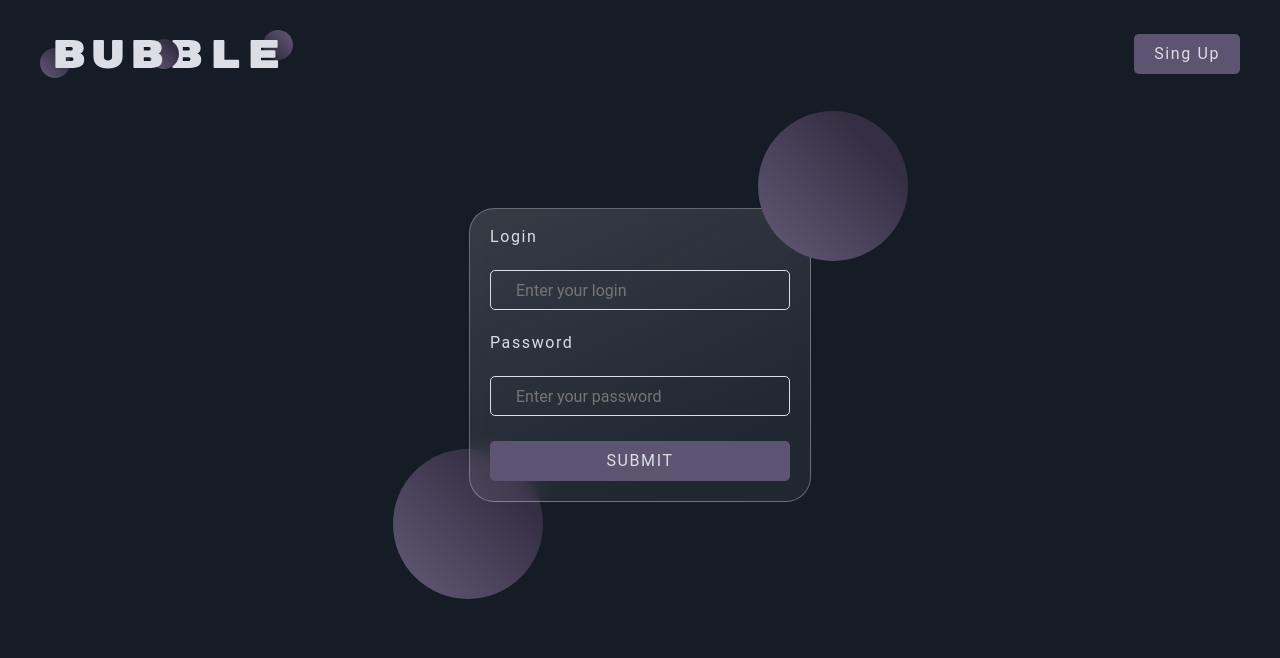
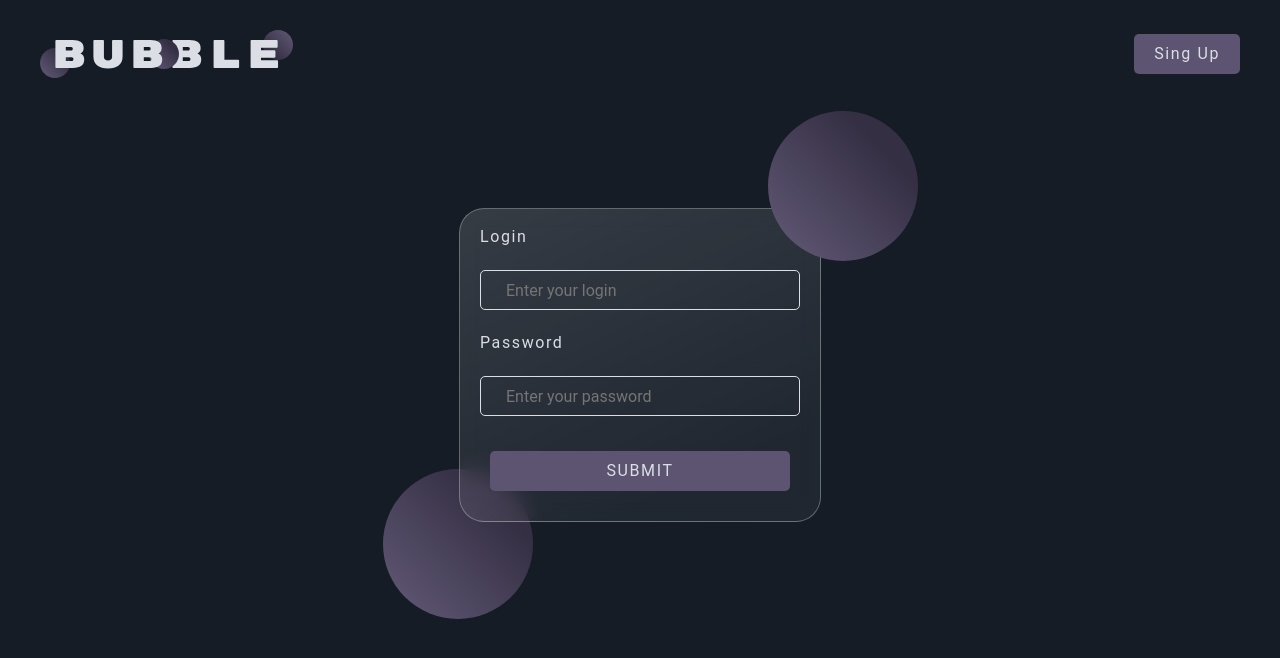
Before and after one commit to shapikso/Movies_React, a React (Create React App) app: page / in a window 1280 px wide. Shown: the top 658 px of the page. Built offline with nearby package versions, Linux system fonts and the light colour scheme.

Commit message:
Added button wrapper to SingIn

```diff
--- a/src/components/SingIn/SingIn.js
+++ b/src/components/SingIn/SingIn.js
@@ -8,6 +8,7 @@ import {URL_SIGN_IN} from '../../constants/api';
 import '../SingIn/SingIn.scss';
 import {isValidLogin, isValidPassword} from '../../helpers/validation';
 import {StFormSignIn} from "./styled";
+import {StButtonWrapper} from "../SingUp/styled";
 
 const SingIn = () => {
     const navigate = useNavigate();
@@ -69,7 +70,9 @@ const SingIn = () => {
                     onBlur={handleChangePasswordInput}
                     error={state.error.password}
                 />
-                <Button type="submit" contentKey="SUBMIT" isLoading={state.isLoading} width={'300px'}/>
+                <StButtonWrapper>
+                    <Button type="submit" contentKey="SUBMIT" isLoading={state.isLoading} width={'300px'}/>
+                </StButtonWrapper>
             </Form>
         </StFormSignIn>
     );
--- a/src/components/SingIn/styled.js
+++ b/src/components/SingIn/styled.js
@@ -51,3 +51,10 @@ export const StFormSignIn = styled.div `
   position: relative;
   margin-top: 100px;
 `;
+
+export const StButtonWrapper = styled.div `
+    display: flex;
+    justify-content: center;
+    align-items: center;
+    margin: 10px
+`;
```
